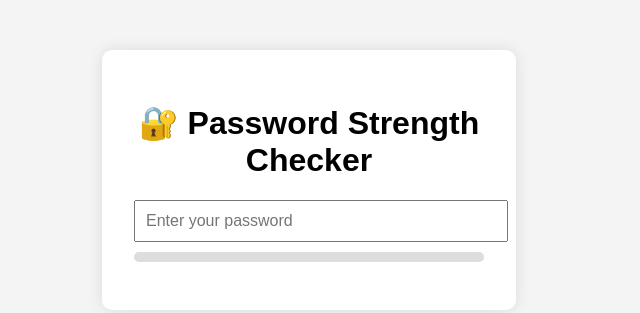
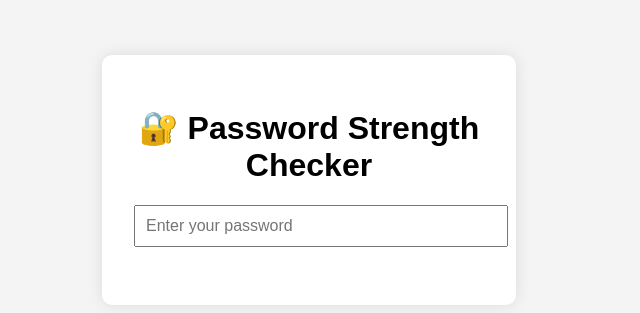
Before and after one commit to lamzef-achraf/Password-Visualizer, a plain HTML site: page index.html in a window 1280 px wide. Shown: the part 228-541 px from the top of the page, without its empty margins (331-971 px from the left). Drawn offline with Linux system fonts and the light colour scheme.

Commit message:
Update style.css

```diff
--- a/style.css
+++ b/style.css
@@ -23,14 +23,7 @@ input[type="password"] {
   margin-bottom: 10px;
 }
 
-#strength-bar {
-  height: 10px;
-  width: 100%;
-  background: #ddd;
-  border-radius: 5px;
-  overflow: hidden;
-  margin-bottom: 10px;
-}
+
 
 #strength-bar::after {
   content: "";
```
